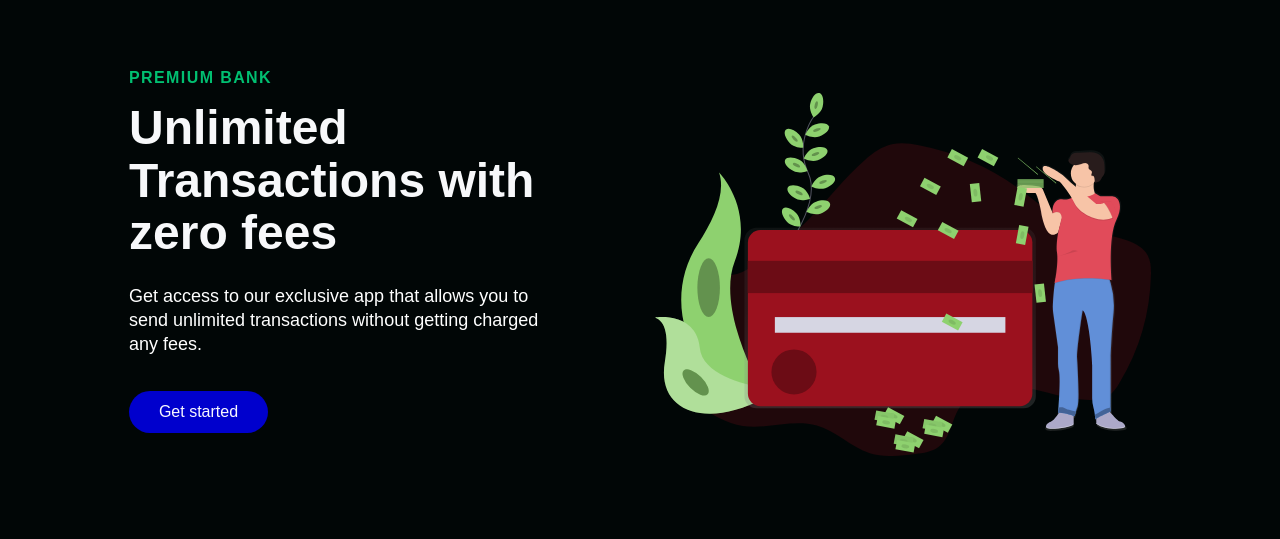
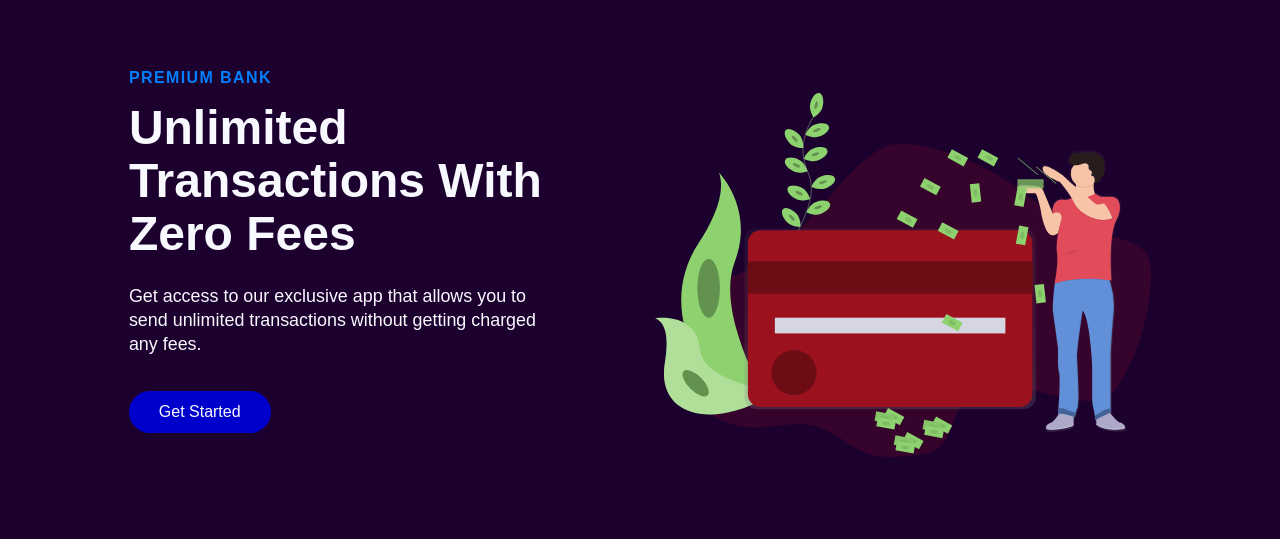
Before and after one commit to LeslieLopez25/react-website-smooth-scroll, a React (Create React App) app: page / in a window 1280 px wide. Shown: the part 941-1480 px from the top of the page. Built offline with nearby package versions, Linux system fonts and the light colour scheme; a web font is replaced by a local one.

Commit message:
Cleaned up info section CSS

```diff
--- a/src/components/HeroSection/index.js
+++ b/src/components/HeroSection/index.js
@@ -1,39 +1,50 @@
-import React, {useState} from 'react';
-import Video from '../../video/video.mp4';
-import { Button } from '../ButtonElement';
-import { HeroContainer, HeroBg, VideoBg, HeroContent, HeroH1,
-HeroP, HeroBtnWrapper, ArrowForward, ArrowRight } from './HeroElements';
+import React, { useState } from "react";
+import Video from "../../video/video.mp4";
+import { Button } from "../ButtonElement";
+import {
+  HeroContainer,
+  HeroBg,
+  VideoBg,
+  HeroContent,
+  HeroH1,
+  HeroP,
+  HeroBtnWrapper,
+  ArrowForward,
+  ArrowRight
+} from "./HeroElements";
 
 const HeroSection = () => {
-  const [hover, setHover] = useState(false)
+  const [hover, setHover] = useState(false);
 
   const onHover = () => {
-      setHover(!hover)
-  }
+    setHover(!hover);
+  };
 
   return (
-        <HeroContainer id='home'>
+    <HeroContainer id="home">
       <HeroBg>
         <VideoBg autoPlay loop muted src={Video} type="video/mp4" />
       </HeroBg>
       <HeroContent>
         <HeroH1>Virtual Banking Made Easy</HeroH1>
         <HeroP>
-                    Sign up for a new account today and receive $250 in
-                    credit towards your next payment.
+          Sign up for a new account today and receive $250 in credit towards
+          your next payment.
         </HeroP>
         <HeroBtnWrapper>
-                    <Button to="signup" onMouseEnter={onHover}
+          <Button
+            to="signup"
+            onMouseEnter={onHover}
             onHoverLeave={onHover}
             primary="true"
             dark="dark"
             smooth={true}
             duration={500}
             spy={true}
-                    exact='true'
+            exact="true"
             offset={-80}
           >
-                        Get started {hover ? <ArrowForward /> : <ArrowRight />}
+            Get Started {hover ? <ArrowForward /> : <ArrowRight />}
           </Button>
         </HeroBtnWrapper>
       </HeroContent>
--- a/src/components/InfoSection/Data.js
+++ b/src/components/InfoSection/Data.js
@@ -1,50 +1,53 @@
 export const homeObjOne = {
-    id: 'about',
+  id: "about",
   lightBg: false,
   lightText: true,
   lightTextDesc: true,
-    topLine: 'Premium Bank',
-    headline: 'Unlimited Transactions with zero fees',
-    description: 'Get access to our exclusive app that allows you to send unlimited transactions without getting charged any fees.',
-    buttonLabel: 'Get started',
+  topLine: "Premium Bank",
+  headline: "Unlimited Transactions With Zero Fees",
+  description:
+    "Get access to our exclusive app that allows you to send unlimited transactions without getting charged any fees.",
+  buttonLabel: "Get Started",
   imgStart: false,
-    img: require('../../images/svg-3.svg').default,
-    alt: 'Car',
+  img: require("../../images/svg-3.svg").default,
+  alt: "Card",
   dark: true,
   primary: true,
   darkText: false
-}
+};
 
 export const homeObjTwo = {
-    id: 'discover',
+  id: "discover",
   lightBg: true,
   lightText: false,
   lightTextDesc: false,
-    topLine: 'Unlimited Access',
-    headline: 'Login to your account at any time',
-    description: 'We have you covered no matter where you are located. All you need is an internet connection and a phone or computer.',
-    buttonLabel: 'Learn More',
+  topLine: "Unlimited Access",
+  headline: "Login To Your Account At Any Time",
+  description:
+    "We have you covered no matter where you are located. All you need is an internet connection and a phone or computer.",
+  buttonLabel: "Learn More",
   imgStart: true,
-    img: require('../../images/svg-4.svg').default,
-    alt: 'Piggybank',
+  img: require("../../images/svg-4.svg").default,
+  alt: "Savings",
   dark: false,
   primary: false,
   darkText: true
-}
+};
 
 export const homeObjThree = {
-    id: 'signup',
+  id: "signup",
   lightBg: true,
   lightText: false,
   lightTextDesc: false,
-    topLine: 'Join our Team',
-    headline: 'Creating an account is extremely easy',
-    description: "Get everything set up and ready in under 10 minutes. All you need to do is add your information and you're ready to go.",
-    buttonLabel: 'Start Now',
+  topLine: "Join Our Team",
+  headline: "Creating An Account Is Extremely Easy",
+  description:
+    "Get everything set up and ready in under 10 minutes. All you need to do is add your information and you're ready to go.",
+  buttonLabel: "Start Now",
   imgStart: false,
-    img: require('../../images/svg-2.svg').default,
-    alt: 'Paper',
+  img: require("../../images/svg-2.svg").default,
+  alt: "Profile",
   dark: false,
   primary: false,
   darkText: true
-}
+};
--- a/src/components/InfoSection/InfoElements.js
+++ b/src/components/InfoSection/InfoElements.js
@@ -1,83 +1,88 @@
-import styled from 'styled-components';
+import styled from "styled-components";
 
 export const InfoContainer = styled.div`
-  color: #fff;
-  background: ${({lightBg}) => (lightBg ? '#f9f9f9' : '#010606')};
+  background: ${({ lightBg }) =>
+    lightBg ? "hsl(240,100%,98.6%)" : "hsl(276.5,100%,9%)"};
+  color: hsl(240, 100%, 98.6%);
 
-  @media screen and (max-width: 768px) {
-      padding: 100px 0;
+  @media screen and (max-width: 48em) {
+    padding: 6.25rem 0;
   }
 `;
 
 export const InfoWrapper = styled.div`
-display: grid;
-z-index: 1;
-height: 860px;
-width: 100%;
-max-width: 1100px;
-margin-right: auto;
-margin-left: auto;
-padding: 0 24px;
-justify-content: center;
+  display: grid;
+  justify-content: center;
+  margin-right: auto;
+  margin-left: auto;
+  padding: 0 1.5rem;
+  max-width: 68.75rem;
+  width: 100%;
+  height: 53.75rem;
+  z-index: 1;
 `;
 
 export const InfoRow = styled.div`
   display: grid;
   grid-auto-columns: minmax(auto, 1fr);
+  grid-template-areas: ${({ imgStart }) =>
+    imgStart ? `'col2 col1'` : `'col1 col2'`};
   align-items: center;
-  grid-template-areas: ${({imgStart}) => (imgStart ? `'col2 col1'` : `'col1 col2'` )};
 
-  @media screen and (max-width: 768px) {
-      grid-template-areas: ${({imgStart}) => (imgStart ? `'col1' 'col2'` : `'col1 col1' 'col2 col2'`)};
+  @media screen and (max-width: 48em) {
+    grid-template-areas: ${({ imgStart }) =>
+      imgStart ? `'col1' 'col2'` : `'col1 col1' 'col2 col2'`};
   }
 `;
 
 export const Column1 = styled.div`
-  margin-bottom: 15px;
-  padding: 0 15px;
   grid-area: col1;
+  margin-bottom: 0.93rem;
+  padding: 0 0.93rem;
 `;
 
 export const Column2 = styled.div`
-  margin-bottom: 15px;
-  padding: 0 15px;
   grid-area: col2;
+  margin-bottom: 0.93rem;
+  padding: 0 0.93rem;
 `;
 
 export const TextWrapper = styled.div`
-  max-width: 540px;
   padding-top: 0;
-  padding-bottom: 60px;
+  padding-bottom: 3.75rem;
+  max-width: 33.75rem;
 `;
 
 export const TopLine = styled.p`
-  color: #01bf71;
-  font-size: 16px;
-  line-height: 16px;
+  color: hsl(210.1, 100%, 50%);
+  font-size: 1rem;
   font-weight: 700;
-  letter-spacing: 1.4px;
+  line-height: 1rem;
+  letter-spacing: 0.0875rem;
   text-transform: uppercase;
-  margin-bottom: 16px;
+  margin-bottom: 1rem;
 `;
 
 export const Heading = styled.h1`
-  margin-bottom: 24px;
-  font-size: 48px;
+  color: ${({ lightText }) =>
+    lightText ? "hsl(240,100%,98.6%)" : "hsl(0,0%,3.1%)"};
+  font-size: 3rem;
+  font-weight: 600;
   line-height: 1.1;
-  font-weight: 600;
-  color: ${({ lightText }) => (lightText ? '#f7f8fa' : '#010606')};
+  margin-bottom: 1.5rem;
 
-  @media screen and (max-width: 480px) {
-    font-size: 32px;
-}
+  @media screen and (max-width: 30em) {
+    font-size: 2rem;
+  }
 `;
 
 export const Subtitle = styled.p`
-  max-width: 440px;
-  margin-bottom: 35px;
-  font-size: 18px;
-  line-height: 24px;
-  color: ${({ darkText }) => (darkText ? '#010606' : '#fff')};
+  color: ${({ darkText }) =>
+    darkText ? "hsl(0,0%,3.1%)" : "hsl(240,100%,98.6%)"};
+  font-size: 1.12rem;
+  line-height: 1.5rem;
+  margin-bottom: 2.18rem;
+  max-width: 27.5rem;
 `;
 
 export const BtnWrap = styled.div`
@@ -86,12 +91,12 @@ export const BtnWrap = styled.div`
 `;
 
 export const ImgWrap = styled.div`
-  max-width: 555px;
+  max-width: 34.68rem;
   height: 100%;
 `;
 
 export const Img = styled.img`
+  margin: 0 0 0.62rem 0;
+  padding-right: 0;
   width: 100%;
-  margin: 0 0 10px 0;
-  padding-right: 0;
 `;
```
Lines whose indentation alone changed are shown as unchanged.
